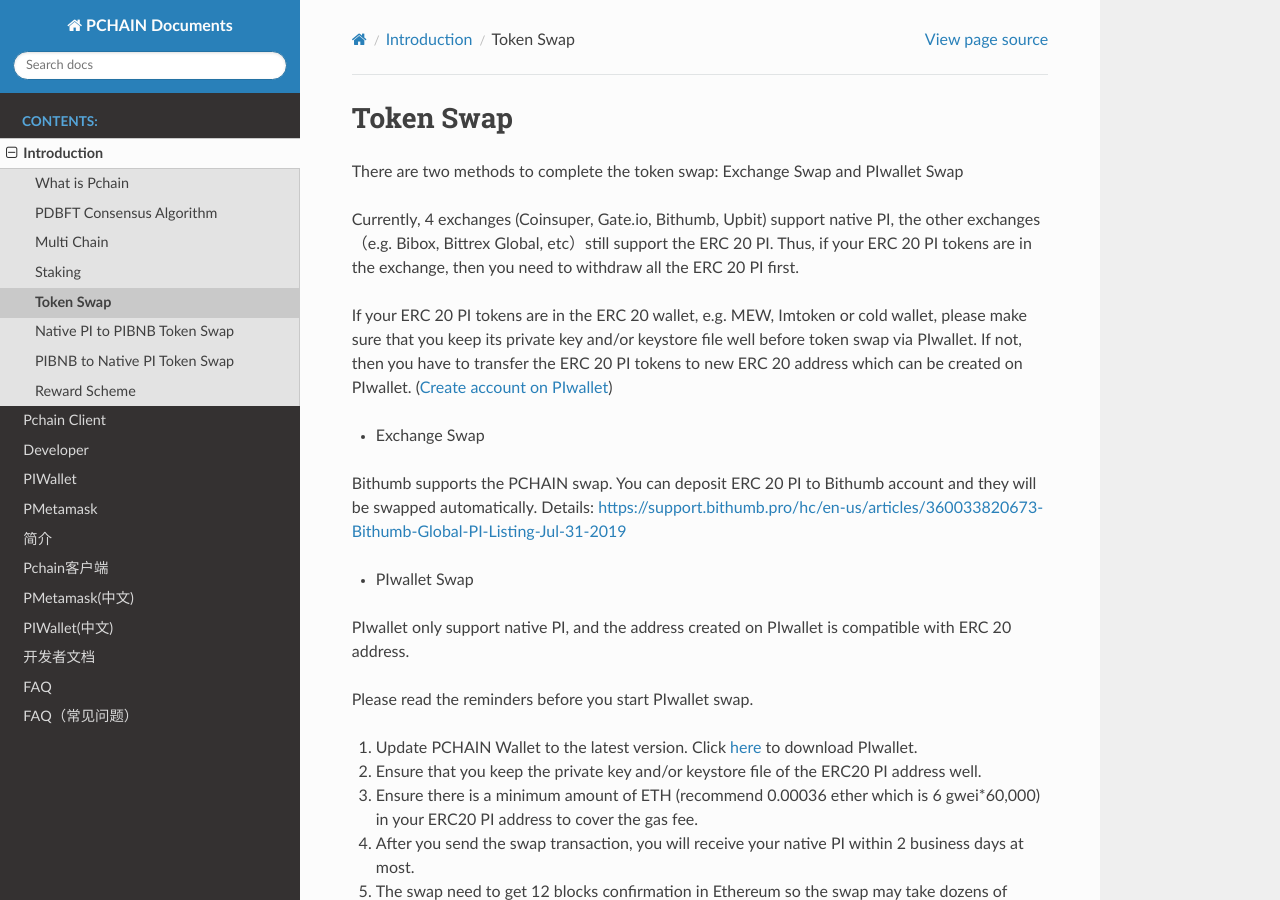
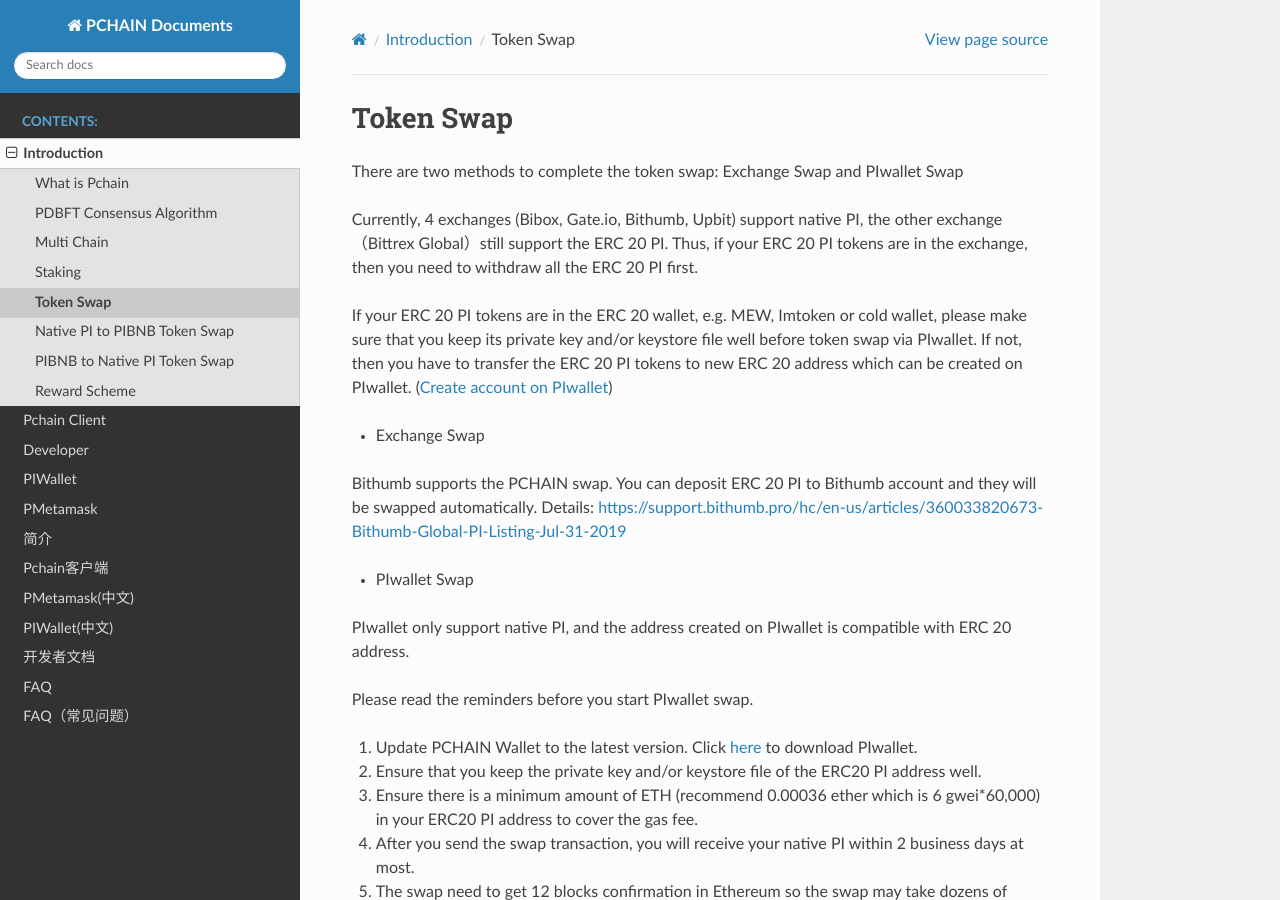
Before and after one commit to pchain-org/pchain-guide, a Sphinx documentation site: the page built from pchaindoc/source/introduction/tokenswap.rst, in a window 1280 px wide and 900 px high. Built offline with Sphinx 7.4.7 and the Read the Docs theme 2.0.0, drawn with Linux system fonts in a browser that asks for light colours; pages that are not in the unit, such as notebooks, are missing from menus.

Commit message:
Update tokenswap.rst

```diff
--- a/pchaindoc/source/introduction/tokenswap.rst
+++ b/pchaindoc/source/introduction/tokenswap.rst
@@ -6,7 +6,7 @@
 
 There are two methods to complete the token swap: Exchange Swap and PIwallet Swap
 
-Currently, 4 exchanges (Coinsuper, Gate.io, Bithumb, Upbit) support native PI, the other exchanges（e.g. Bibox, Bittrex Global, etc）still support the ERC 20 PI. Thus, if your ERC 20 PI tokens are in the exchange, then you need to withdraw all the ERC 20 PI first.
+Currently, 4 exchanges (Bibox, Gate.io, Bithumb, Upbit) support native PI, the other exchange（Bittrex Global）still support the ERC 20 PI. Thus, if your ERC 20 PI tokens are in the exchange, then you need to withdraw all the ERC 20 PI first.
 
 If your ERC 20 PI tokens are in the ERC 20 wallet, e.g. MEW, Imtoken or cold wallet, please make sure that you keep its private key and/or keystore file well before token swap via PIwallet. If not, then you have to transfer the ERC 20 PI tokens to new ERC 20 address which can be created on PIwallet. (:ref:`Create account on PIwallet<Create or import account>`)
 
```
